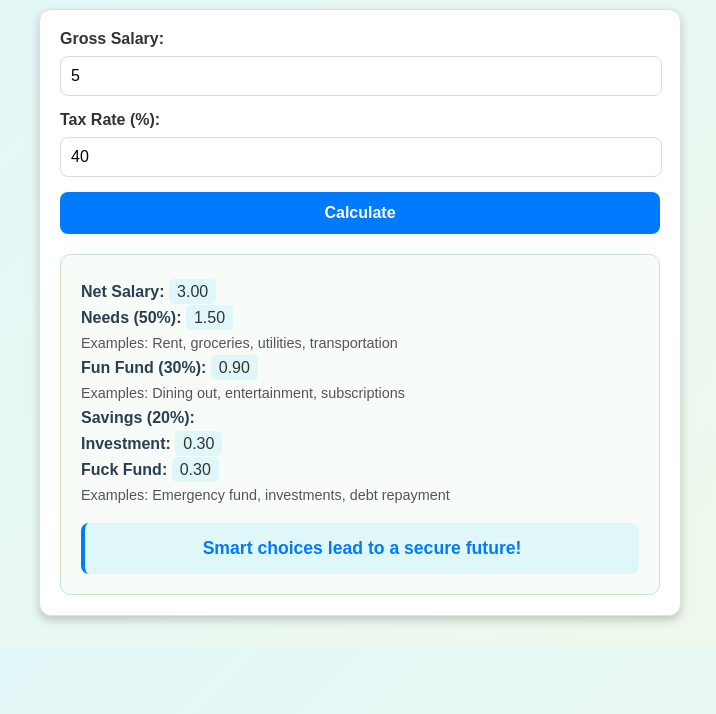
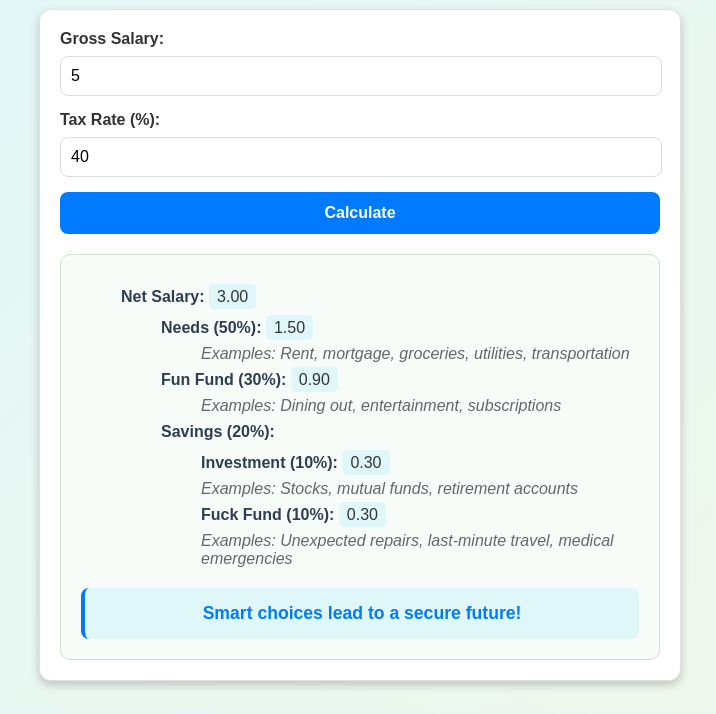
Before and after one commit to masumesani/Wealth-Wizard, a plain HTML site: page index.html in a window 1280 px wide. Both pictures are taken after typing "5" into the empty fields and a click on the button "Calculate". Shown: the part 86-800 px from the top of the page, without its empty margins (280-996 px from the left). Drawn offline with Linux system fonts and the light colour scheme.

Commit message:
css improvement

```diff
--- a/index.html
+++ b/index.html
@@ -1,10 +1,10 @@
 <!DOCTYPE html>
 <html lang="en">
 <head>
-  <meta charset="UTF-8">
+  <link rel="stylesheet" href="style.css">
+<meta charset="UTF-8">
   <meta name="viewport" content="width=device-width, initial-scale=1.0">
   <title>Wealth Wizard</title>
-  <link rel="stylesheet" href="style.css">
 
 </head>
 <body>
@@ -29,19 +29,32 @@
     <button onclick="calculate()">Calculate</button>
 
     <div id="output" class="result" style="display: none;">
-      <p><strong>Net Salary:</strong> <span id="net-salary" class="highlight"></span></p>
-
-      <p><strong>Needs (50%):</strong> <span id="needs" class="highlight"></span></p>
-      <p class="subtitle">Examples: Rent, groceries, utilities, transportation</p>
-
-      <p><strong>Fun Fund (30%):</strong> <span id="wants" class="highlight"></span></p>
-      <p class="subtitle">Examples: Dining out, entertainment, subscriptions</p>
-
-      <p><strong>Savings (20%):</strong></p>
-      <p><strong>Investment:</strong> <span id="investment" class="highlight"></span></p>
-      <p><strong>Fuck Fund:</strong> <span id="fuck-fund" class="highlight"></span></p>
-      <p class="subtitle">Examples: Emergency fund, investments, debt repayment</p>
-
+      <ul>
+        <li><strong>Net Salary:</strong> <span id="net-salary" class="highlight"></span>
+          <ul>
+            <li><strong>Needs (50%):</strong> <span id="needs" class="highlight"></span>
+              <ul>
+                <p style="font-style: italic; color: #666;">Examples: Rent, mortgage, groceries, utilities, transportation</p>
+              </ul>
+            </li>
+            <li><strong>Fun Fund (30%):</strong> <span id="wants" class="highlight"></span>
+              <ul>
+                <p style="font-style: italic; color: #666;">Examples: Dining out, entertainment, subscriptions</p>
+              </ul>
+            </li>
+            <li><strong>Savings (20%):</strong>
+              <ul>
+                <li><strong>Investment (10%):</strong> <span id="investment" class="highlight"></span>
+                  <p style="font-style: italic; color: #666;">Examples: Stocks, mutual funds, retirement accounts</p>
+                </li>
+                <li><strong>Fuck Fund (10%):</strong> <span id="fuck-fund" class="highlight"></span>
+                  <p style="font-style: italic; color: #666;">Examples: Unexpected repairs, last-minute travel, medical emergencies</p>
+                </li>
+              </ul>
+            </li>
+          </ul>
+        </li>
+      </ul>
       <div class="catchy-phrase" id="catchy-phrase"></div>
     </div>
   </div>
--- a/style.css
+++ b/style.css
@@ -8,44 +8,44 @@ body {
 
 h1 {
   text-align: center;
-    margin-top: 20px;
+  margin-top: 1.25rem;
   color: #2c3e50;
   font-size: 2.5rem;
 }
 
 .container {
-    max-width: 600px;
-    margin: 30px auto;
+  max-width: 37.5rem;
+  margin: 1.875rem auto;
   background: #ffffff;
-    padding: 20px;
-    border-radius: 12px;
-    box-shadow: 0 4px 10px rgba(0, 0, 0, 0.2);
-    border: 1px solid #e0e0e0;
+  padding: 1.25rem;
+  border-radius: 0.75rem;
+  box-shadow: 0 0.25rem 0.625rem rgba(0, 0, 0, 0.2);
+  border: 0.0625rem solid #e0e0e0;
 }
 
 label {
   display: block;
-    margin-bottom: 8px;
+  margin-bottom: 0.5rem;
   font-weight: 600;
 }
 
 input {
-    width: calc(100% - 20px);
-    padding: 10px;
-    margin-bottom: 15px;
-    border: 1px solid #dcdcdc;
-    border-radius: 8px;
+  width: calc(100% - 1.25rem);
+  padding: 0.625rem;
+  margin-bottom: 0.9375rem;
+  border: 0.0625rem solid #dcdcdc;
+  border-radius: 0.5rem;
   font-size: 1rem;
 }
 
 button {
   width: 100%;
-    padding: 12px;
+  padding: 0.75rem;
   background: #007BFF;
   color: white;
   font-size: 1rem;
   border: none;
-    border-radius: 8px;
+  border-radius: 0.5rem;
   cursor: pointer;
   font-weight: 600;
 }
@@ -55,22 +55,22 @@ body {
 }
 
 .result {
-    margin-top: 20px;
-    padding: 20px;
+  margin-top: 1.25rem;
+  padding: 1.25rem;
   background: #f7fcf9;
-    border: 1px solid #cce5cc;
-    border-radius: 10px;
+  border: 0.0625rem solid #cce5cc;
+  border-radius: 0.625rem;
   font-size: 1rem;
 }
 
 .result p {
-    margin: 8px 0;
+  margin: 0.5rem 0;
 }
 
 .subtitle {
   font-size: 0.9rem;
   color: #555;
-    margin-top: 5px;
+  margin-top: 0.3125rem;
 }
 
 strong {
@@ -79,28 +79,37 @@ body {
 
 .highlight {
   background: #e0f7fa;
-    padding: 4px 8px;
-    border-radius: 5px;
+  padding: 0.25rem 0.5rem;
+  border-radius: 0.3125rem;
 }
 
 .info {
-    margin-bottom: 20px;
-    padding: 15px;
+  margin-bottom: 1.25rem;
+  padding: 0.9375rem;
   background: #eef6ff;
-    border-left: 4px solid #007BFF;
-    border-radius: 8px;
+  border-left: 0.25rem solid #007BFF;
+  border-radius: 0.5rem;
   color: #2c3e50;
   font-size: 0.95rem;
 }
 
 .catchy-phrase {
-    margin-top: 20px;
-    padding: 15px;
+  margin-top: 1.25rem;
+  padding: 0.9375rem;
   background: #e0f7fa;
-    border-left: 4px solid #007BFF;
-    border-radius: 8px;
+  border-left: 0.25rem solid #007BFF;
+  border-radius: 0.5rem;
   color: #007BFF;
   font-size: 1.1rem;
   font-weight: bold;
   text-align: center;
 }
+
+ul {
+  list-style-type: none;
+  margin: 0;
+}
+
+li:first-child {
+  margin-top: 0.8125rem;
+}
```
Lines whose indentation alone changed are shown as unchanged.
